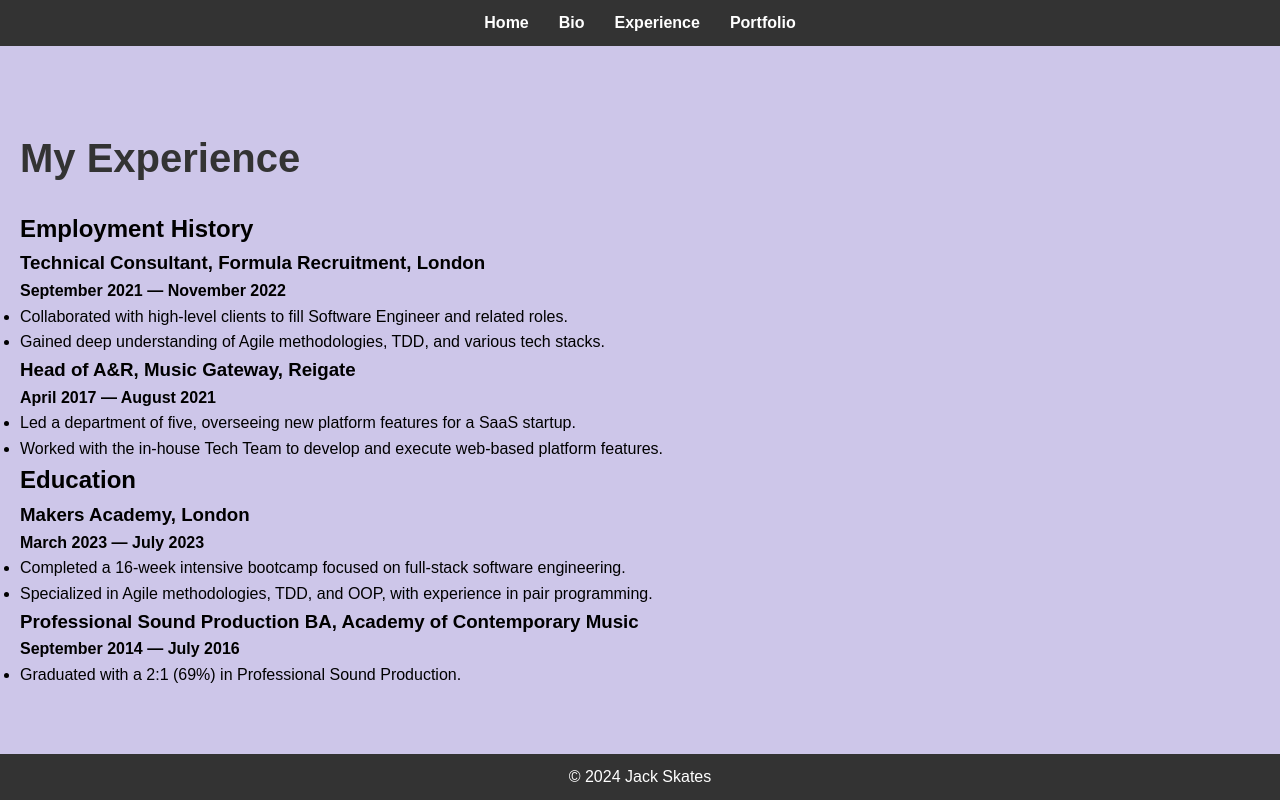
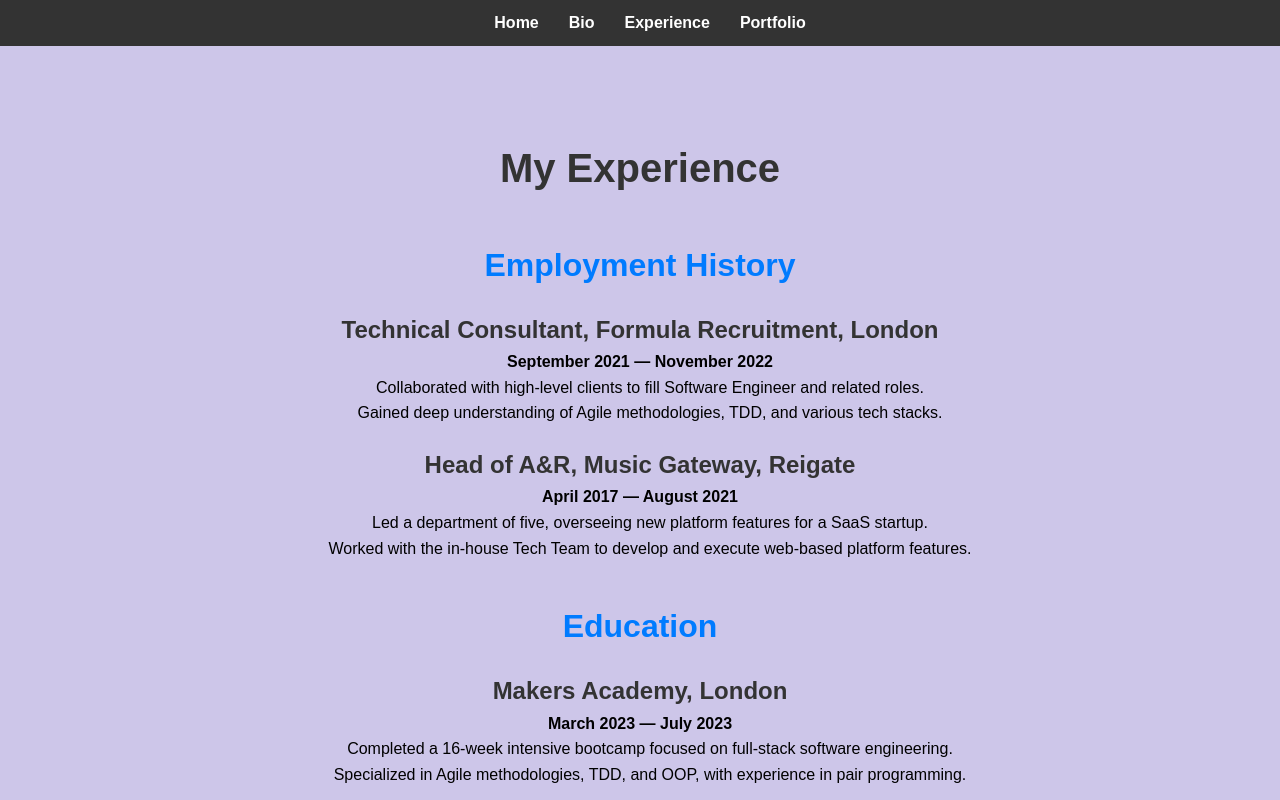
Before and after one commit to JRSkates/html-project, a plain HTML site: page experience.html in a window 1280 px wide. Shown: the top 800 px of the page. Drawn offline with Linux system fonts and the light colour scheme.

Commit message:
experience page CSS inital complete

```diff
--- a/css/styles.css
+++ b/css/styles.css
@@ -89,7 +89,7 @@ h1 {
 
 /* Bio */
 .bio-main {
-    padding-bottom: 40px;
+    padding: 10px 10px
 }
 
 #bio {
@@ -162,3 +162,55 @@ h1 {
     border-radius: 5px;
     font-size: 1.2em;
 }
+
+/* Experience */
+
+.experience-main {
+    padding: 10px 10px
+}
+
+#experience {
+    padding: 50px 20px;
+    text-align: left;
+    text-align: center; /* Center-aligns all text inside the section */
+
+}
+
+h1 {
+    text-align: center;
+    font-size: 2.5em;
+    margin-bottom: 40px;
+}
+
+.experience-section {
+    margin-bottom: 40px;
+}
+
+.job, .education, .project {
+    margin-bottom: 20px;
+}
+
+h2 {
+    font-size: 2em;
+    color: #007BFF;
+    margin-bottom: 20px;
+}
+
+h3 {
+    font-size: 1.5em;
+    color: #333;
+}
+
+ul {
+    list-style: none;
+    padding-left: 20px;
+}
+
+a {
+    color: #007BFF;
+    text-decoration: none;
+}
+
+a:hover {
+    text-decoration: underline;
+}
--- a/experience.html
+++ b/experience.html
@@ -18,7 +18,7 @@
         </nav>
     </header>
 
-    <main>
+    <main class="experience-main">
         <section id="experience">
             <h1>My Experience</h1>
 
```
Also changed, not shown: index.html (+1 -1 lines).
